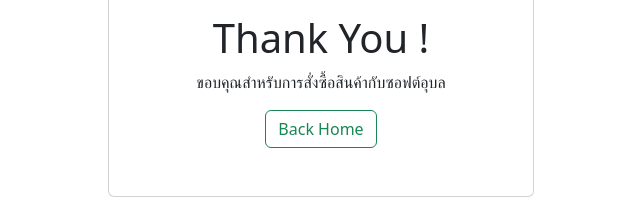
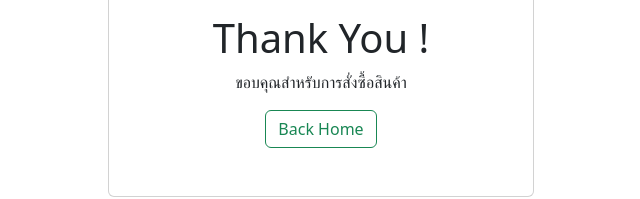
Before and after one commit to Yanperm/thankyou, a plain HTML site: page index.html in a window 1280 px wide. Shown: the part 369-568 px from the top of the page, without its empty margins (319-959 px from the left). Drawn offline with nearby package versions, Linux system fonts and the light colour scheme.

Commit message:
Update index.html

```diff
--- a/index.html
+++ b/index.html
@@ -5,7 +5,7 @@
         <meta charset="UTF-8">
         <meta http-equiv="X-UA-Compatible" content="IE=edge">
         <meta name="viewport" content="width=device-width, initial-scale=1.0">
-        <title>ขอบคุณสำหรับการสั่งซื้อสินค้า</title>
+        <title>ขอบคุณสำหรับการสั่งซื้อสินค้ากับซอฟต์อุบล</title>
         <link href="https://cdn.jsdelivr.net/npm/bootstrap@5.2.0/dist/css/bootstrap.min.css" rel="stylesheet">
     </head>
 
@@ -22,7 +22,7 @@
                 </div>
                 <div class="text-center">
                     <h1>Thank You !</h1>
-                    <p>ขอบคุณสำหรับการสั่งซื้อสินค้ากับซอฟต์อุบล</p>
+                    <p>ขอบคุณสำหรับการสั่งซื้อสินค้า</p>
                     <a href="https://softubon.co.th/" class="btn btn-outline-success">Back Home</a>
                 </div>
             </div>
```
